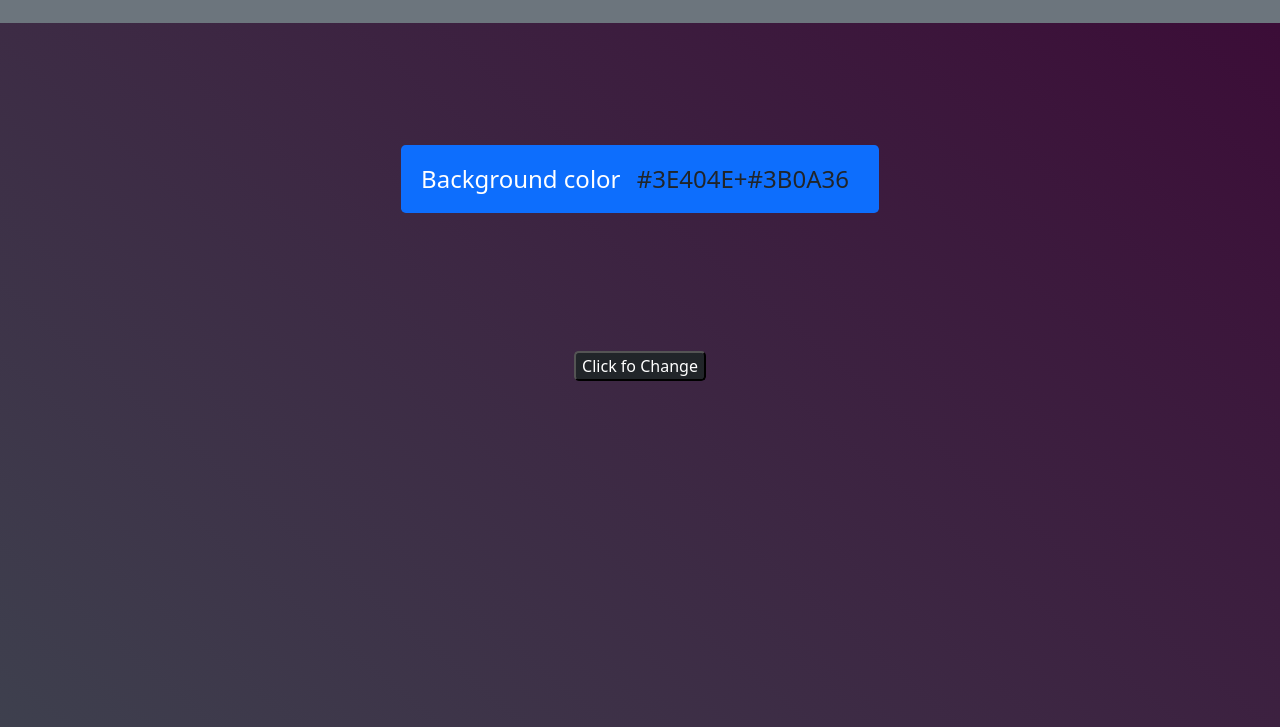
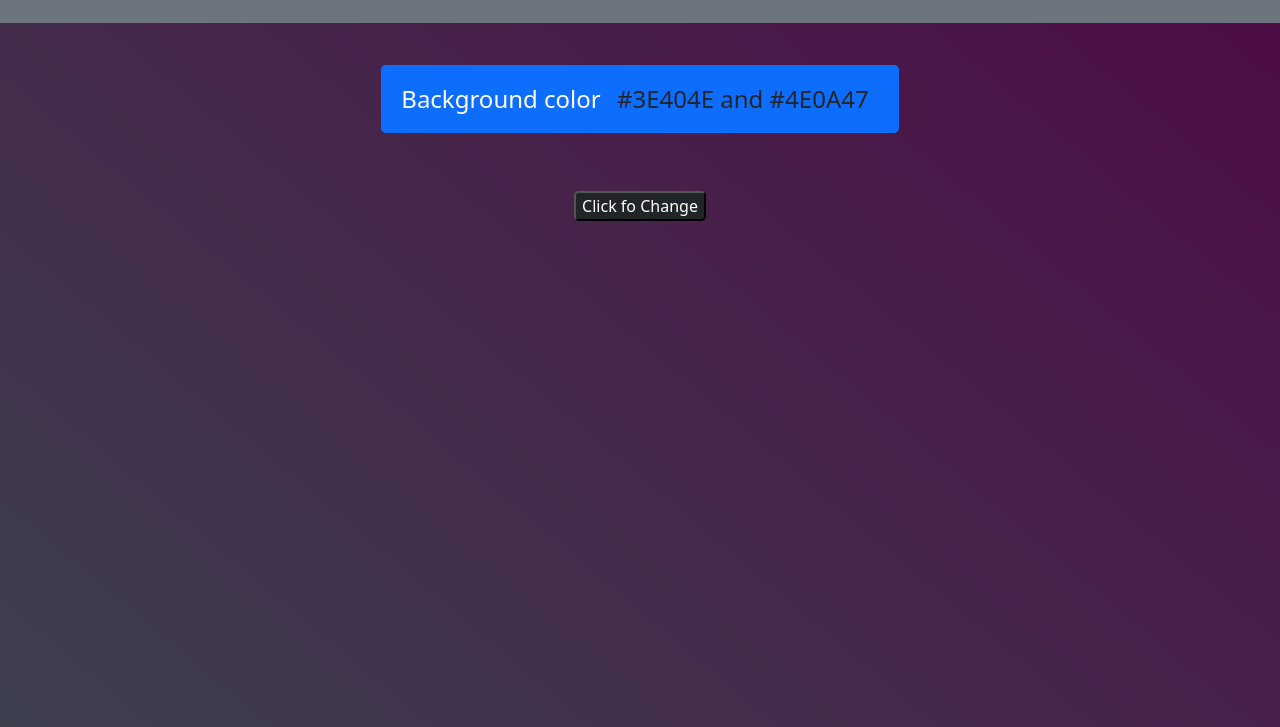
Before and after one commit to mr-rony356/Color-flipper, a plain HTML site: page index.html in a window 1280 px wide. Both pictures are taken after a click on the button "Click fo Change". Shown: the part 73-800 px from the top of the page. Drawn offline with nearby package versions, Linux system fonts and the light colour scheme.

Commit message:
The Commit message

```diff
--- a/index.html
+++ b/index.html
@@ -4,21 +4,27 @@
     <meta charset="UTF-8">
     <meta http-equiv="X-UA-Compatible" content="IE=edge">
     <meta name="viewport" content="width=device-width, initial-scale=1.0">
-    <title>Document</title>
+    <title>Color Flipper</title>
+<link href="https://cdn.jsdelivr.net/npm/bootstrap@5.2.0/dist/css/bootstrap.min.css" rel="stylesheet" integrity="sha384-gH2yIJqKdNHPEq0n4Mqa/HGKIhSkIHeL5AyhkYV8i59U5AR6csBvApHHNl/vI1Bx" crossorigin="anonymous">
+
     <link rel="stylesheet" href="/bootstrap-5.0.2-dist/bootstrap-5.0.2-dist/css/bootstrap.min.css">
 </head>
-<body style="transition: 2s !important; height: 100vh;" >
+<body style=" height: 100vh;" >
     <nav class="bg-secondary text-white " style="padding: 20px;  "  >
         <h1 class="d-flex justify-content-center text-white ">Color Flipper</h1>
 
 
     </nav>
-    <div style="height: 40vh;" class=" d-flex align-content-center justify-content-center flex-wrap">
+    <div style="height:50vh ;">
+        <div style="height: 20vh;" class=" d-flex align-content-center justify-content-center flex-wrap">
 
-        <h4 class="bg-primary text-white  rounded-3 " style="padding: 20px;">Background color <span style="padding:0 10px ;" class="text-dark" id="bg">#ffffff</span></h4>
-    </div>
-        <div class="d-flex p-2 bd-highlight  justify-content-center " >
-            <button onclick="setTimeout()" class="text-white bg-dark rounded-3" id="btn">Click fo Change</button>
+            <h4 class="bg-primary text-white  rounded-3 " style="padding: 20px;">Background color <span style="padding:0 10px ;" class="text-dark" id="bg">#ffffff</span></h4>
+        </div>
+            <div class="d-flex p-2 bd-highlight  justify-content-center " >
+                <button onclick="setTimeout()" class="text-white bg-dark rounded-3" id="btn">Click fo Change</button>
+
+
+        </div>
 
 
     </div>
--- a/index.js
+++ b/index.js
@@ -2,8 +2,10 @@
   var colors = [0, 1, 2 ,3, 4, 5, 6, 7, 8, 9, "A","B","C","D","E","F"];
 
 
-
-  var col = [ 0,"A",3,3,4,6,8,7,"B",1]
+  window.addEventListener('DOMContentLoaded', (event) => {
+   document.body.style.backgroundColor="gray"
+});
+  var col = [ 0,"A",3,3,4,6,8,7,"B",1, "C","D","E","F"]
 
  const btn =document.getElementById('btn');
  const bg = document.getElementById('bg');
@@ -21,9 +23,8 @@
 
     }
 
-    bg.innerText=hex + "+" + grad;
+    bg.innerText=hex +" " + "and" + " " + grad;
     document.body.style.backgroundImage=  'linear-gradient( '+ "400deg" +',' + hex + ' , ' + grad + ')';
-    document.body.style.transition = '2s';
 
 
 
@@ -37,3 +38,4 @@
     return Math.floor(Math.random()*col.length);
 
  }
+;
```
